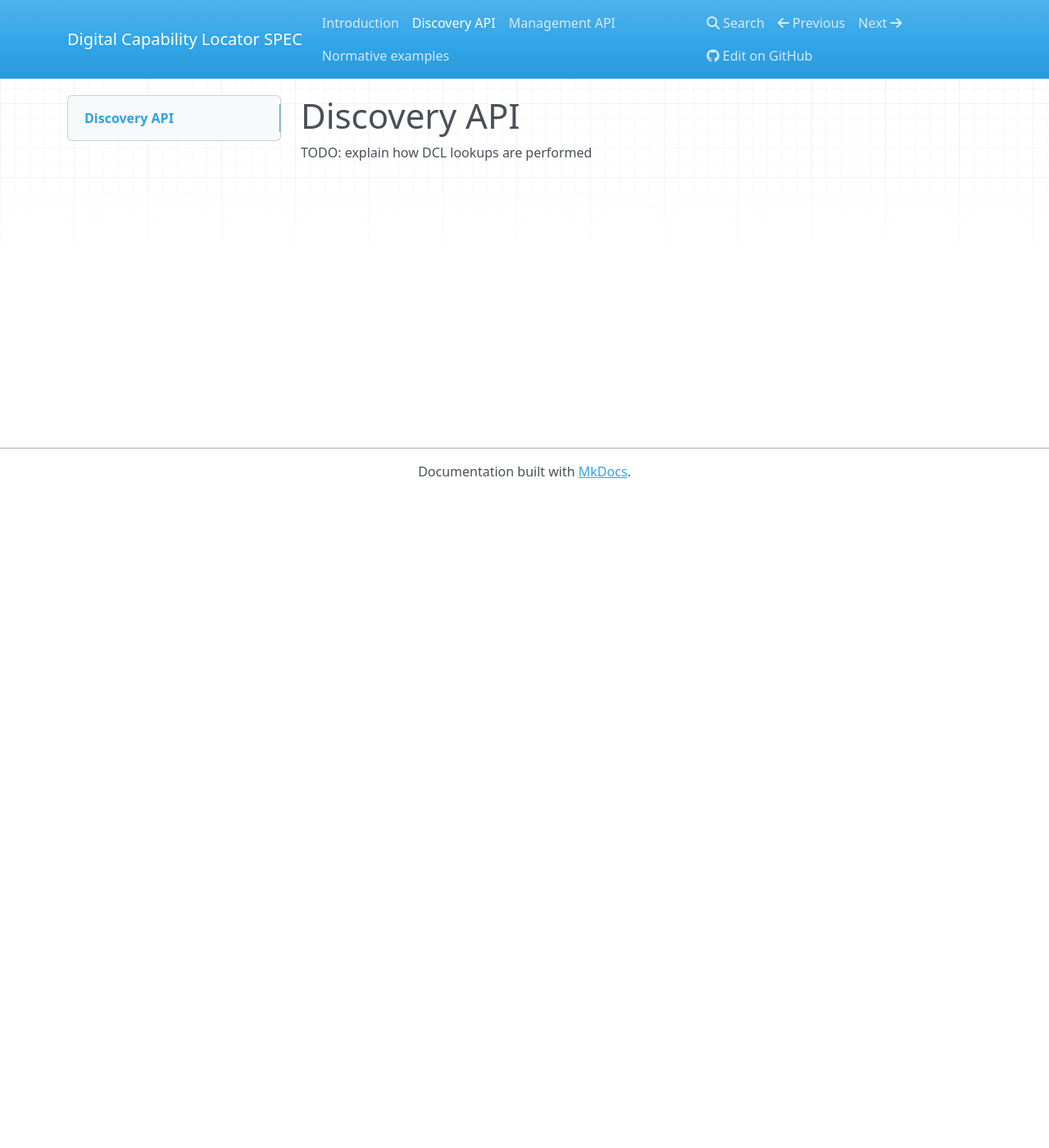
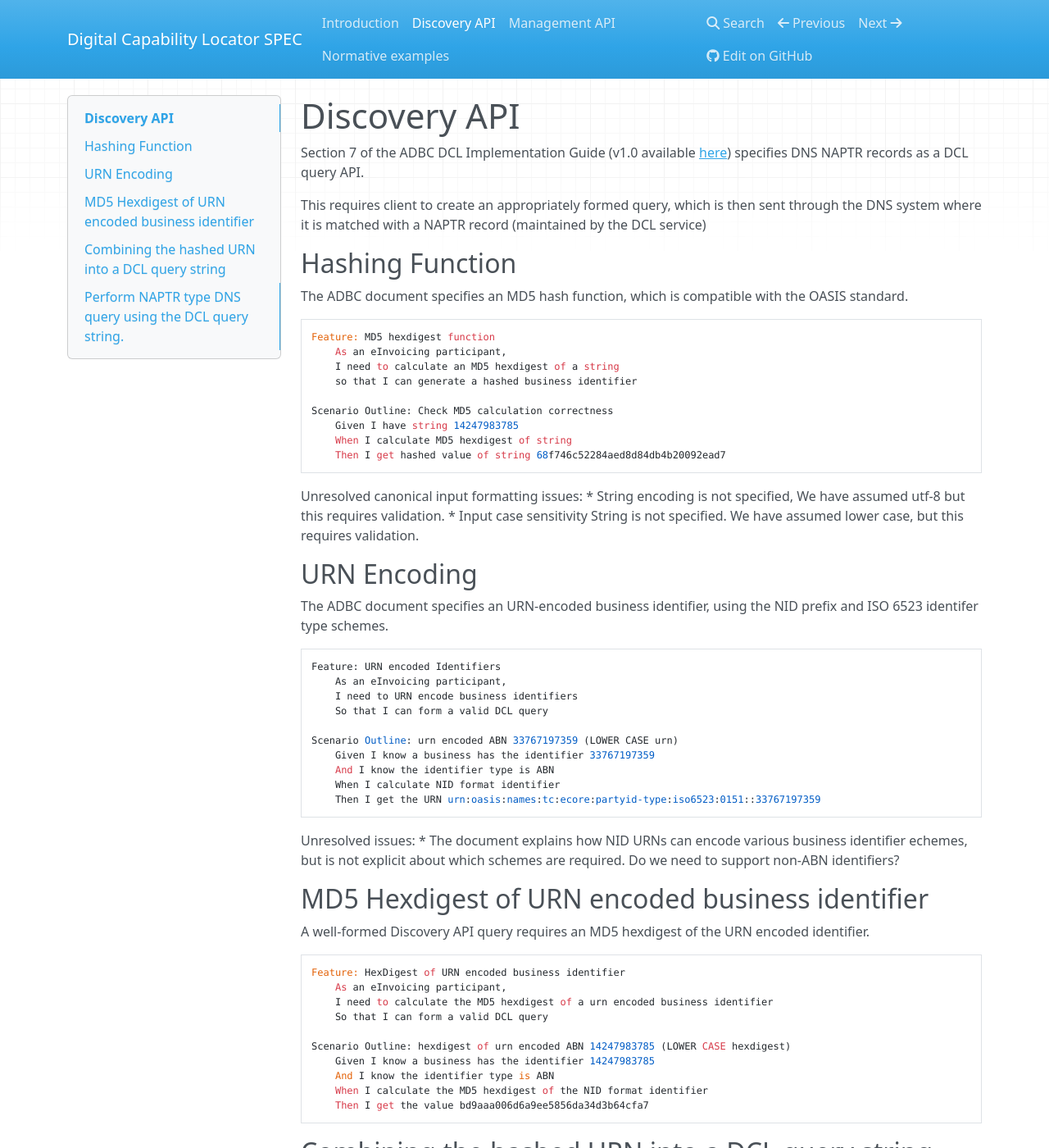
Before and after one commit to ausdigital/ausdigital-dcl, an MkDocs documentation site: the page built from docs/discovery_api.md, in a window 1280 px wide and 1400 px high. Shown: the whole window at 82% size. Built offline with MkDocs 1.6.1, drawn with Linux system fonts in a browser that asks for light colours; nearby versions of some CDN libraries; old or Windows-style settings are respelled for this version of MkDocs; some of the changed text lies outside the part shown.

Commit message:
initial copy for discovery_api.md

````diff
--- a/docs/discovery_api.md
+++ b/docs/discovery_api.md
@@ -1,3 +1,103 @@
 # Discovery API
 
-TODO: explain how DCL lookups are performed
+Section 7 of the ADBC DCL Implementation Guide (v1.0 available [here](https://github.com/ausdigital/adbc/)) specifies DNS NAPTR records as a DCL query API.
+
+This requires client to create an appropriately formed query, which is then sent through the DNS system where it is matched with a NAPTR record (maintained by the DCL service)
+
+
+## Hashing Function
+
+The ADBC document specifies an MD5 hash function, which is compatible with the OASIS standard.
+
+```
+Feature: MD5 hexdigest function
+    As an eInvoicing participant,
+    I need to calculate an MD5 hexdigest of a string
+    so that I can generate a hashed business identifier
+
+Scenario Outline: Check MD5 calculation correctness
+    Given I have string 14247983785
+    When I calculate MD5 hexdigest of string
+    Then I get hashed value of string 68f746c52284aed8d84db4b20092ead7
+```
+
+Unresolved canonical input formatting issues:
+ * String encoding is not specified, We have assumed utf-8 but this requires validation.
+ * Input case sensitivity String is not specified. We have assumed lower case, but this requires validation.
+
+
+## URN Encoding
+
+The ADBC document specifies an URN-encoded business identifier, using the NID prefix and ISO 6523 identifer type schemes.
+
+```
+Feature: URN encoded Identifiers
+    As an eInvoicing participant,
+    I need to URN encode business identifiers
+    So that I can form a valid DCL query
+
+Scenario Outline: urn encoded ABN 33767197359 (LOWER CASE urn)
+    Given I know a business has the identifier 33767197359
+    And I know the identifier type is ABN
+    When I calculate NID format identifier
+    Then I get the URN urn:oasis:names:tc:ecore:partyid-type:iso6523:0151::33767197359
+```
+
+Unresolved issues:
+ * The document explains how NID URNs can encode various business identifier echemes, but is not explicit about which schemes are required. Do we need to support non-ABN identifiers?
+
+
+## MD5 Hexdigest of URN encoded business identifier
+
+A well-formed Discovery API query requires an MD5 hexdigest of the URN encoded identifier.
+
+```
+Feature: HexDigest of URN encoded business identifier
+    As an eInvoicing participant,
+    I need to calculate the MD5 hexdigest of a urn encoded business identifier
+    So that I can form a valid DCL query
+
+Scenario Outline: hexdigest of urn encoded ABN 14247983785 (LOWER CASE hexdigest)
+    Given I know a business has the identifier 14247983785
+    And I know the identifier type is ABN
+    When I calculate the MD5 hexdigest of the NID format identifier
+    Then I get the value bd9aaa006d6a9ee5856da34d3b64cfa7
+```
+
+##  Combining the hashed URN into a DCL query string
+
+Given a MD5 hexdigest of the URN encoded business identifier, the DCL query string is formed by prepending 'b-' and postpending the DCL domain name.
+
+```
+Feature: Calculate DCL query string
+    As an eInvoicing participant,
+    I need to calculate a valid DCL query string
+    So I can access the DCL query API through DNS
+
+
+Scenario Outline: Calculate DCL query for ABN 33767197359 at dcl.testpoint.io
+    Given I know a business has the identifier 33767197359
+    And I know the identifier type is ABN
+    And the DCL domain name is dcl.testpoint.io
+    When I calculate the DNS query string
+    Then I get the address b-94dee132ff9f681ecb17a8d0efc43270.dcl.testpoint.io
+```
+
+
+## Perform NAPTR type DNS query using the DCL query string.
+
+With a well-formed DCL query string, a client application can retrieve the CNAME of the businesses SMP by performing a NAPTR record query using the DNS system.
+
+```
+Feature: DCL lookup
+    As an eInvoicing participant,
+    I need to make DCL queries
+    so that I can locate the SMP for identified businesses
+
+Scenario: Check reference values
+    Given I know a DCL with expected lookup values
+    When I query the DCL with a lookup fixture
+    Then the results match the expected value
+```
+
+The NAPTR type query may return multiple records. The usual precedence and order rules are used to identify the applicable record.
````
